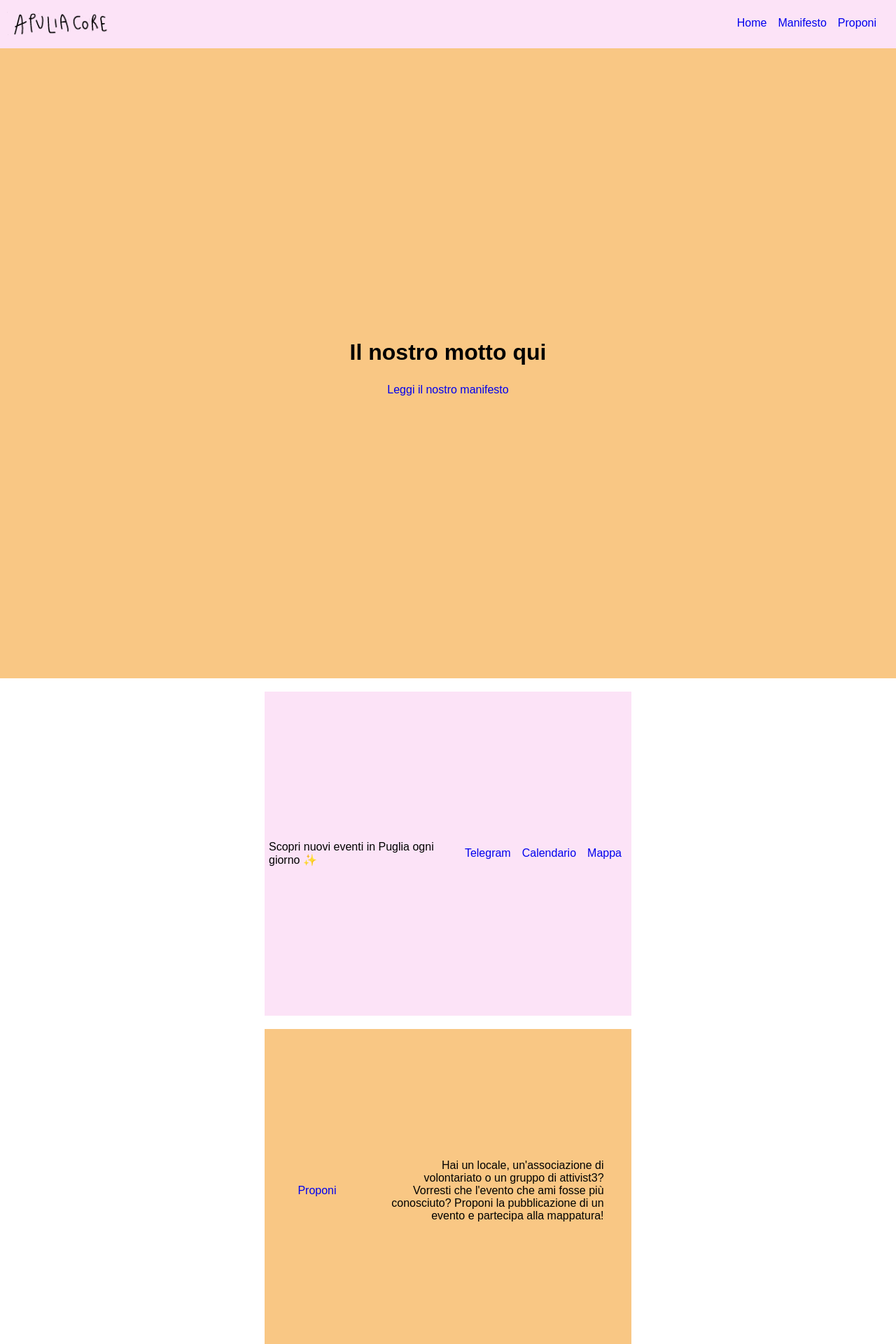
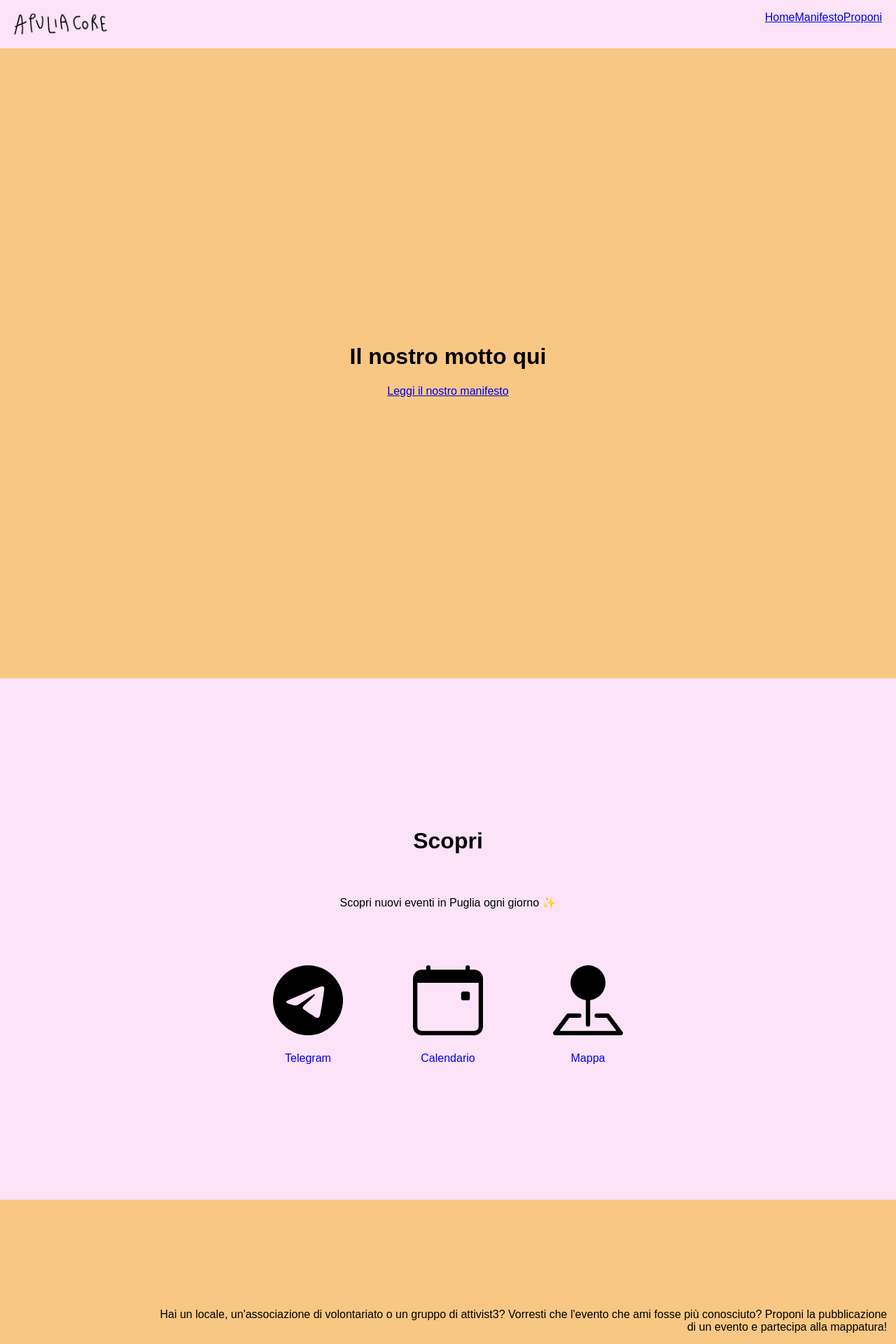
Before and after one commit to apuliacore/apuliacore.github.com, a Jekyll site: the page built from index.html, in a window 1280 px wide. Shown: the top 1920 px of the page at 70% size. Built offline with Jekyll 4.4.1, drawn with Linux system fonts in a browser that asks for light colours.

Commit message:
Make events section nicer

```diff
--- a/_layouts/default.html
+++ b/_layouts/default.html
@@ -15,9 +15,9 @@
       </div>
       <div class="nav-items">
         <ol style="display: flex; list-style-type: none;">
-          <li class="action-element"><a href="/">Home</a></li>
-          <li class="action-element"><a href="/manifesto.html">Manifesto</a></li>
-          <li class="action-element"><a href="/proponi_evento.html">Proponi</a></li>
+          <li><a href="/">Home</a></li>
+          <li><a href="/manifesto.html">Manifesto</a></li>
+          <li><a href="/proponi_evento.html">Proponi</a></li>
         </ol>
       </div>
       <div class="hamburger-menu">
--- a/css/style.scss
+++ b/css/style.scss
@@ -21,7 +21,7 @@ h1, h2, p, li, a, label {
 
 .top-bar {
 	display: flex;
-	background-color: #fce3f7;
+	background-color: $pale-purple-pantone;
 }
 
 .body {
@@ -43,21 +43,20 @@ h1, h2, p, li, a, label {
 }
 
 .homepage-section {
-	max-width: 80%;
-	height: 50vh;
+	height: 80vh;
 	background-color: $gold-crayola;
 	display: flex;
-	margin-left: auto;
-	margin-right: auto;
-	margin-top: 3%;
-	margin-bottom: 3%;
 	padding: 1%;
 }
 
+.homepage-section-content {
+	max-width: 50%;
+	margin: auto;
+}
+
 .homepage-section-text-element {
-	max-width: 60%;
-	display: flex;
-	margin: auto;
+	margin: 10% auto;
+	text-align: center;
 }
 
 .homepage-section-action-element {
@@ -82,8 +81,9 @@ h1, h2, p, li, a, label {
 
 .action-element {
 	text-align: center;
-	margin: 4px;
-	padding: 4px;
+	display: grid;
+	width: 200px;
+	transition: transform .2s;
 }
 
 .action-element a {
@@ -91,8 +91,12 @@ h1, h2, p, li, a, label {
 }
 
 .action-element:hover {
-	border-color: #7803a3;
-	text-decoration: underline;
+	transform: scale(1.1);
+}
+
+.action-icon {
+	width: 50%;
+	padding: 10%;
 }
 
 .home-icon {
@@ -131,6 +135,11 @@ h1, h2, p, li, a, label {
 		top: 0;
 		overflow: hidden;
 	}
+
+	.homepage-section-action-element {
+		flex-direction: column;
+	}
+
 }
 
 
@@ -170,7 +179,7 @@ h1, h2, p, li, a, label {
   position: absolute;
   width: 100%;
   height: 2px;
-  background-color: #7803a3ff;
+  background-color: $violet-ryb;
   transition-duration: .25s;
 }
 .menu__btn > span::before {
@@ -190,7 +199,7 @@ h1, h2, p, li, a, label {
   margin: 0;
   padding: 80px 0;
   list-style: none;
-  background-color: #fce3f7ff;
+  background-color: $pale-purple-pantone;
   box-shadow: 2px 2px 6px rgba(0, 0, 0, .4);
   transition-duration: .25s;
 }
@@ -206,5 +215,5 @@ h1, h2, p, li, a, label {
   transition-duration: .25s;
 }
 .menu__item:hover {
-  background-color: #f1cdffff;
+  background-color: $thistle;
 }
--- a/index.html
+++ b/index.html
@@ -9,20 +9,40 @@ layout: default
 			<h1>Il nostro motto qui</h1>
 		</div>
 		<div>
-			<div class="action-element"><a href="/manifesto.html">Leggi il nostro manifesto</a></div>
+			<div><a href="/manifesto.html">Leggi il nostro manifesto</a></div>
 		</div>
 	</div>
 </div>
 
-<div class="content">
+<div>
 	<div class="homepage-section alternate">
-		<div class="homepage-section-text-element left">
-			<p>Scopri nuovi eventi in Puglia ogni giorno ✨</p>
-		</div>
-		<div class="homepage-section-action-element right">
-			<div class="action-element"><a href='https://t.me/apuliacore'>Telegram</a></div>
-			<div class="action-element"><a href="https://calendar.google.com/calendar/u/0/embed?src=dp2igoio44dihlpcrmi81jatho@group.calendar.google.com&ctz=Europe/Rome">Calendario</a></div>
-			<div class="action-element"><a href="https://www.washington.edu/classroom/gcm/?gc=dp2igoio44dihlpcrmi81jatho@group.calendar.google.com">Mappa</a></div>
+		<div class="homepage-section-content">
+			<div style="text-align: center;">
+				<h1>Scopri</h1>
+			</div>
+			<div class="homepage-section-text-element">
+				<p>Scopri nuovi eventi in Puglia ogni giorno ✨</p>
+			</div>
+			<div class="homepage-section-action-element">
+				<div class="action-element">
+					<div>
+						<a href='https://t.me/apuliacore'><img class="action-icon" src="assets/images/telegram.svg"></a>
+					</div>
+					<a href='https://t.me/apuliacore'>Telegram</a>
+				</div>
+				<div class="action-element">
+					<div>
+						<a href="https://calendar.google.com/calendar/u/0/embed?src=dp2igoio44dihlpcrmi81jatho@group.calendar.google.com&ctz=Europe/Rome"><img class="action-icon" src="assets/images/calendar-event.svg"></a>
+					</div>
+					<a href="https://calendar.google.com/calendar/u/0/embed?src=dp2igoio44dihlpcrmi81jatho@group.calendar.google.com&ctz=Europe/Rome">Calendario</a>
+				</div>
+				<div class="action-element">
+					<div>
+						<a href="https://www.washington.edu/classroom/gcm/?gc=dp2igoio44dihlpcrmi81jatho@group.calendar.google.com"><img class="action-icon" src="assets/images/pin-map-fill.svg"></a>
+					</div>
+					<a href="https://www.washington.edu/classroom/gcm/?gc=dp2igoio44dihlpcrmi81jatho@group.calendar.google.com">Mappa</a>
+				</div>
+			</div>
 		</div>
 	</div>
 
```
Also changed, not shown: assets/images/calendar-event.svg (added), assets/images/pin-map-fill.svg (added), assets/images/telegram.svg (added).
